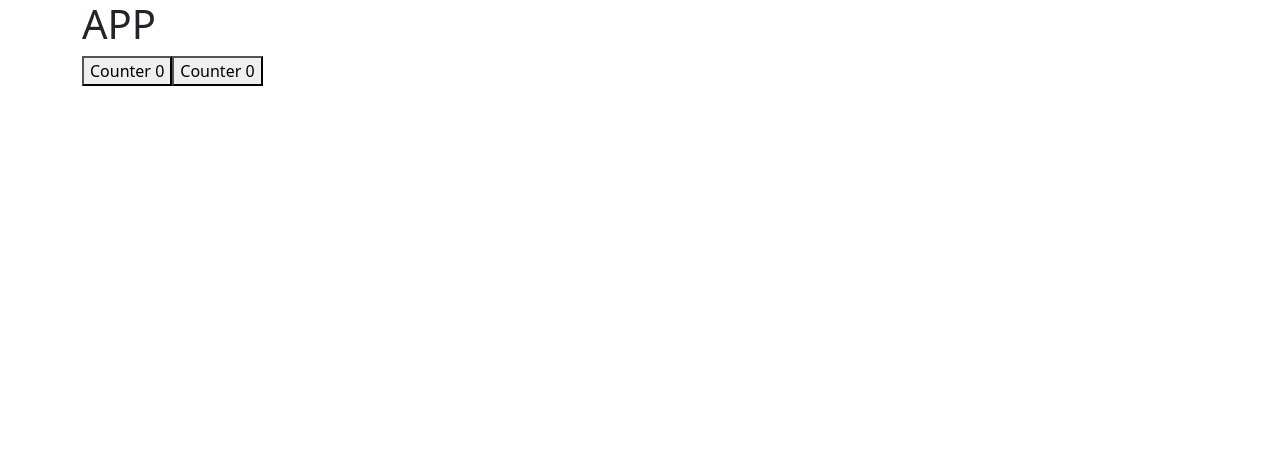
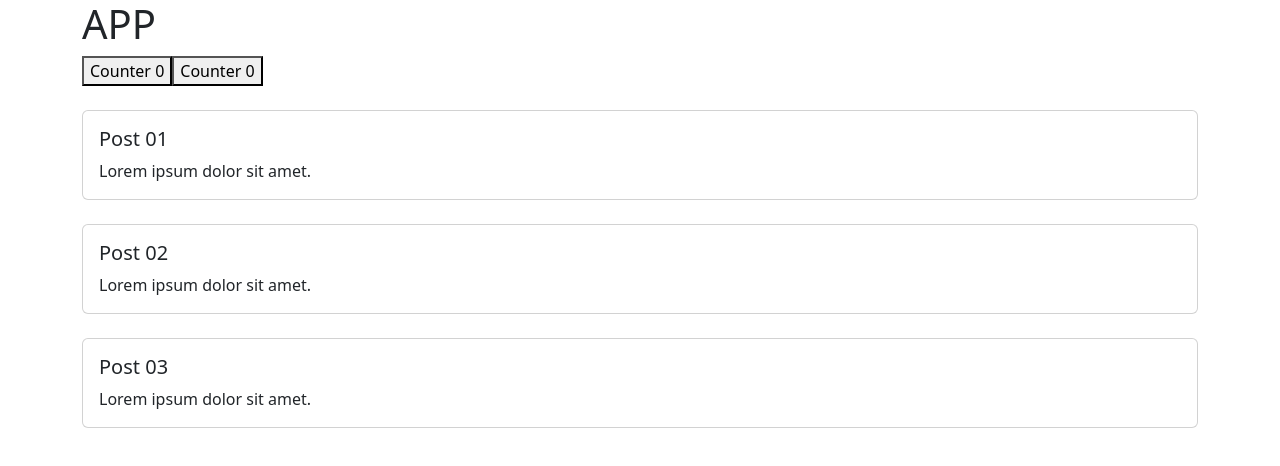
Before and after one commit to COLADOXD/component-1, a Vue app: page / in a window 1280 px wide. Shown: the top 466 px of the page. Built offline with nearby package versions, Linux system fonts and the light colour scheme.

Commit message:
47. Props (defineProps)

```diff
--- a/src/App.vue
+++ b/src/App.vue
@@ -1,5 +1,6 @@
 <script setup>
 import ButtonCounter from "./component/ButtonCounter.vue"
+import BlogPost from "./component/BlogPost.vue";
 </script>
 
 <template>
@@ -8,5 +9,8 @@ import ButtonCounter from "./component/ButtonCounter.vue"
 
     <ButtonCounter />
     <button-counter />
+    <blog-post title="Post 01" />
+    <blog-post title="Post 02" />
+    <blog-post title="Post 03" />
   </div>
 </template>
--- /dev/null
+++ b/src/component/BlogPost.vue
@@ -0,0 +1,14 @@
+<script setup>
+
+defineProps(['title'])
+
+</script>
+
+<template>
+    <div class="card mt-4">
+        <div class="card-body">
+            <h5 class="card-tittle">{{ title }}</h5>
+            Lorem ipsum dolor sit amet.
+        </div>
+    </div>
+</template>
```
